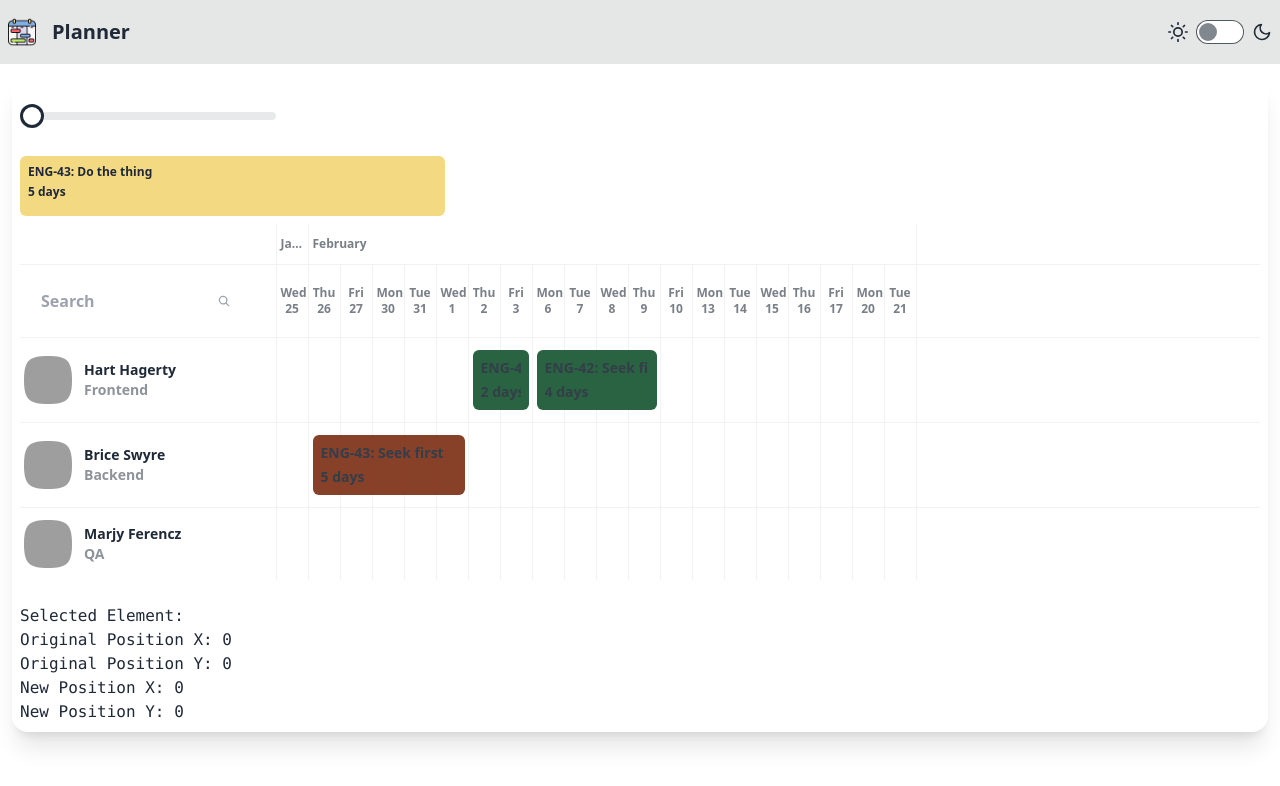
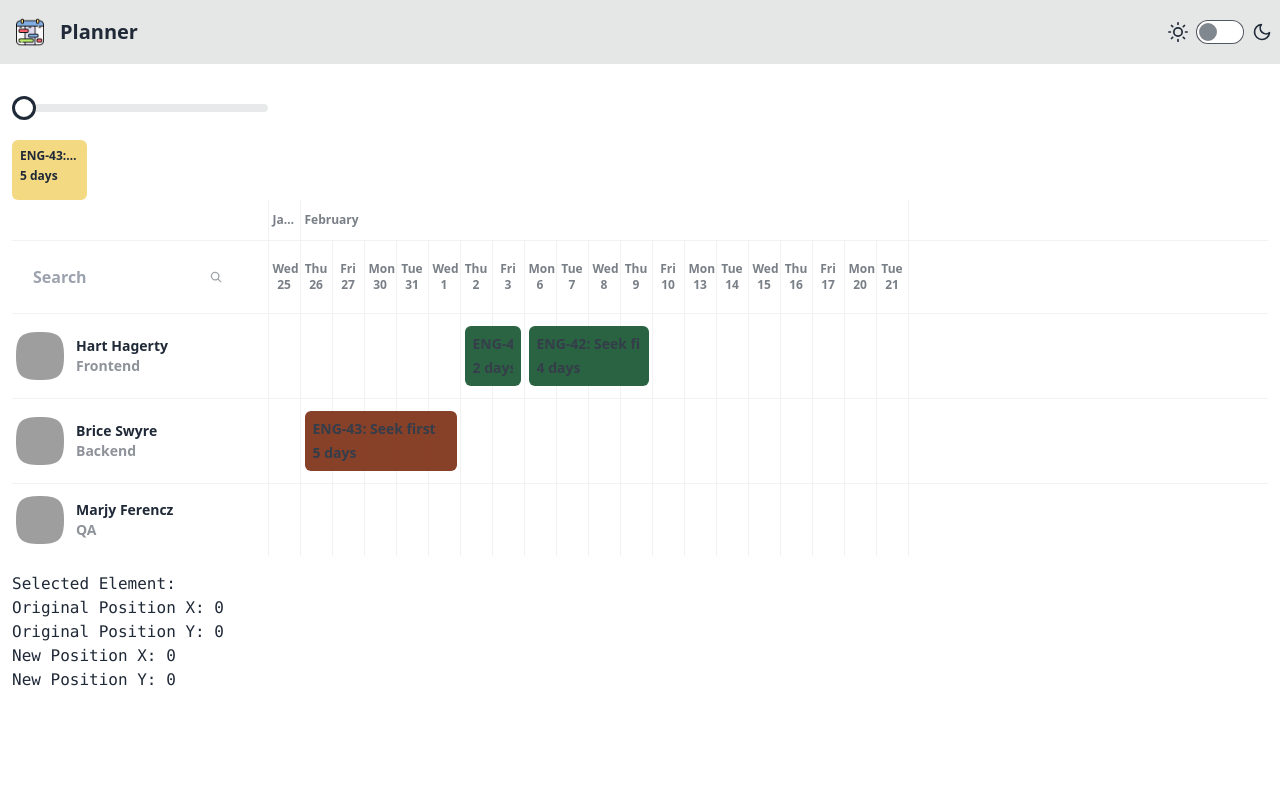
Before and after one commit to jbloggz/planner, a React (Vite) app: page / in a window 1280 px wide. Shown: the top 786 px of the page. Built offline with nearby package versions, Linux system fonts and the light colour scheme; grey boxes are pictures that could not be loaded.

Commit message:
Updates POC to include new components

```diff
--- a/src/POC.tsx
+++ b/src/POC.tsx
@@ -1,7 +1,7 @@
 import Draggable from 'react-draggable';
-import ThemeToggle from './components/ThemeToggle';
-import { useState } from 'react';
+import { useRef, useState } from 'react';
 import WorkBlock from './components/WorkBlock';
+import TopBar from './components/TopBar';
 
 function POC() {
   const firstColumnWidth = 'w-64';
@@ -13,6 +13,8 @@ function POC() {
   const [pos, setPos] = useState({ x: 0, y: 0 });
   const [selectedElem, setSelectedElem] = useState('');
   const [originalPos, setOrginalPos] = useState({ x: 0, y: 0 });
+  const modalRef = useRef<HTMLDialogElement>(null);
+  const [open, setOpen] = useState(false);
 
   const plan = [
     {
@@ -45,16 +47,19 @@ function POC() {
 
   return (
     <>
-      <div className="navbar bg-base-300 flex">
-        <img className="w-7 mr-4" src="/planner.png" alt="logo" />
-        <h1 className="text-xl font-semibold grow">Planner</h1>
-        <ThemeToggle lightTheme="light" darkTheme="dark" className="float-right" />
-      </div>
+      <TopBar />
       <div className="container mx-auto px-3 my-3">
-        <div className="card w-full shadow-xl">
-          <div className="card-body p-2">
-            <input type="range" min={0} max={15} value={zoom} onChange={(ev) => setZoom(+ev.currentTarget.value)} className="range my-5 w-64" />
-            <WorkBlock id={213} color={'yellow'} title={'ENG-43: Do the thing'} days={5} zoom={zoom} />
+        <input type="range" min={0} max={14} value={zoom} onChange={(ev) => setZoom(+ev.currentTarget.value)} className="range my-5 w-64" />
+        <WorkBlock
+          id={213}
+          color={'yellow'}
+          title={'ENG-43: Do the thing'}
+          days={5}
+          zoom={14 - zoom}
+          open={open}
+          onClose={() => setOpen(false)}
+          onClick={() => setOpen(true)}
+        />
 
         <div className="overflow-x-scroll">
           <table className="table order-collapse text-nowrap table-pin-cols table-fixed">
@@ -210,13 +215,43 @@ function POC() {
                     onDrag={() => {}}
                     onStop={(_, data) => {
                       setPos({ x: originalPos.x + data.x / cellWidthPx, y: originalPos.y + data.y / 85 });
+                      if (data.x + data.y === 0) {
+                        modalRef.current?.showModal();
+                      }
                     }}>
-                        <div
-                          id="37"
-                          style={{ width: cellWidthPx * 2 - 8 }}
-                          className="bg-green-900 opacity-90 rounded-md flex flex-col gap-1 p-2 font-semibold">
+                    <div id="37" style={{ width: cellWidthPx * 2 - 8 }} className="bg-green-900 opacity-90 rounded-md flex flex-col gap-1 p-2 font-semibold">
                       <div className="overflow-hidden">ENG-41: Seek first</div>
                       <div className="overflow-hidden">2 days</div>
+                      <dialog ref={modalRef} className="modal">
+                        <div className="modal-box">
+                          <h1 className="text-lg">Edit</h1>
+                          <form method="dialog">
+                            <button className="btn btn-sm btn-circle btn-ghost absolute right-2 top-2">✕</button>
+                            <label className="form-control w-full">
+                              <div className="label">
+                                <span className="label-text">Title</span>
+                              </div>
+                              <input type="text" className="input input-bordered w-full" />
+                            </label>
+                            <label className="form-control w-full">
+                              <div className="label">
+                                <span className="label-text">Description</span>
+                              </div>
+                              <textarea className="textarea textarea-bordered"></textarea>
+                            </label>
+                            <label className="form-control w-full max-w-16">
+                              <div className="label">
+                                <span className="label-text">Days</span>
+                              </div>
+                              <input type="number" min={1} className="input input-bordered w-full" />
+                            </label>
+                            <div className="flex flex-row">
+                              <div className="flex-grow"></div>
+                              <button className="btn">Save</button>
+                            </div>
+                          </form>
+                        </div>
+                      </dialog>
                     </div>
                   </Draggable>
                 </td>
@@ -358,8 +393,6 @@ function POC() {
           <p>New Position Y: {pos.y}</p>
         </pre>
       </div>
-        </div>
-      </div>
     </>
   );
 }
```
Lines whose indentation alone changed are shown as unchanged.
